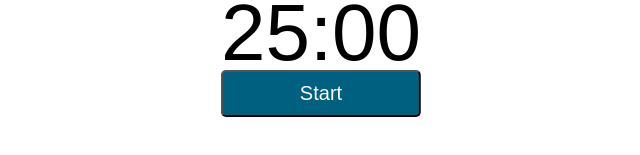
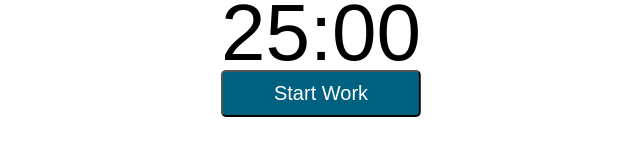
Before and after one commit to CassadyBlake/pomodoro, a React (Create React App) app: page / in a window 1280 px wide. Shown: the part 335-490 px from the top of the page, without its empty margins (319-959 px from the left). Built offline with nearby package versions, Linux system fonts and the light colour scheme.

Commit message:
user story 2 startBreak: completed

```diff
--- a/src/App.js
+++ b/src/App.js
@@ -8,7 +8,9 @@ class App extends Component {
     this.state = {
       timeRemaining: {},
       workTime: 1500,
-      isCounting: false
+      breakTime: 300,
+      isCounting: false,
+      onBreak: false
     };
 
     this.timer = 0;
@@ -28,7 +30,12 @@ class App extends Component {
     }
     else {
       clearInterval(this.timer);
-      this.setState({ timeRemaining: this.state.workTime, isCounting: false });
+      if (!this.state.onBreak) {
+        this.setState({ timeRemaining: this.state.workTime, isCounting: false });
+      }
+      else {
+        this.setState({ timeRemaining: this.state.breakTime, isCounting: false });
+      }
     }
   };
 
@@ -38,6 +45,12 @@ class App extends Component {
 
     if (newTimeRem <= 0) {
       clearInterval(this.timer);
+      if (!this.state.onBreak) {
+        this.setState({ timeRemaining: this.state.breakTime, isCounting: false, onBreak: true })
+      }
+      else {
+        this.setState({ timeRemaining: this.state.workTime, isCounting: false, onBreak: false })
+      }
     }
   };
 
@@ -45,7 +58,7 @@ class App extends Component {
     let minutes = Math.floor(timeInSeconds / 60);
     let seconds = Math.floor(timeInSeconds - (minutes * 60));
 
-    if(!timeInSeconds) { return "-:--" }
+    if(!timeInSeconds) { return "--:--" }
 
     minutes = minutes < 10 ? "0" + minutes: minutes;
     seconds = seconds < 10 ? "0" + seconds: seconds;
@@ -60,7 +73,7 @@ class App extends Component {
         <div className="Controller">
           {this.formatTime(this.state.timeRemaining)}
           <br></br>
-          <button type="button" className="btn start" onClick={this.startResetTimer} >{ this.state.isCounting ? "Reset" : "Start" }</button>
+          <button type="button" className="btn start" onClick={this.startResetTimer} >{ this.state.onBreak ? (this.state.isCounting ? "Reset" : "Start Break") : (this.state.isCounting ? "Reset" : "Start Work") }</button>
         </div>
       </div>
     );
```
